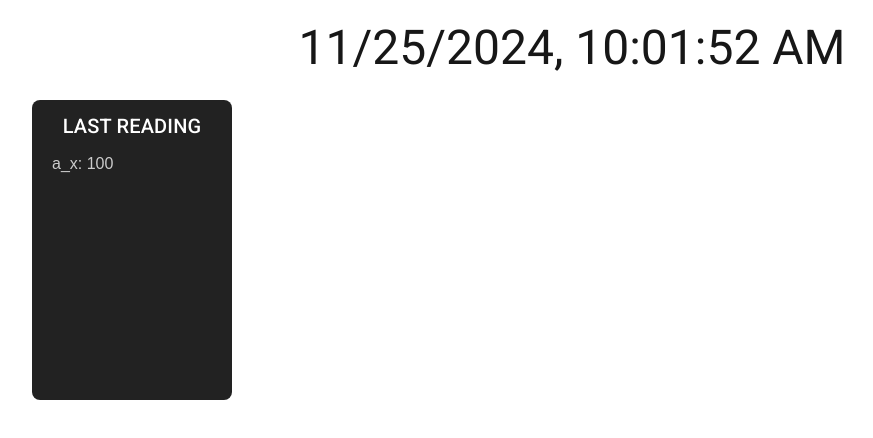
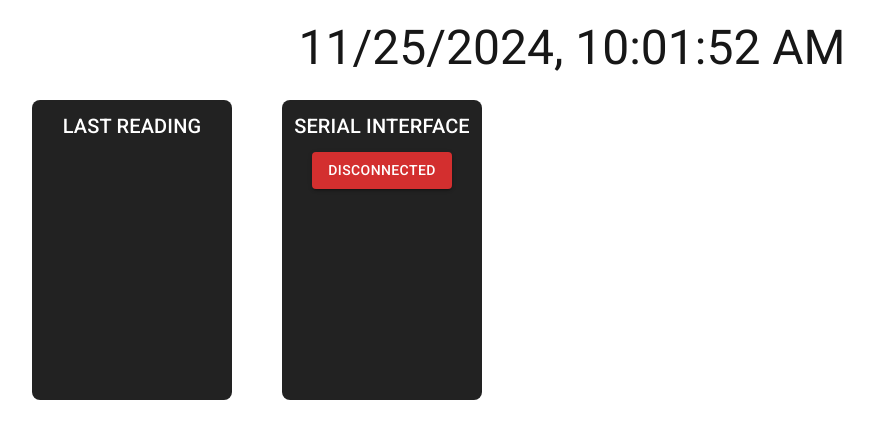
Before and after one commit to Ad00t/icarus, a Next.js app: page / in a window 1280 px wide. Shown: the top 438 px of the page, without its empty margins (68-941 px from the left). Built offline with nearby package versions, Linux system fonts and the light colour scheme; what @mui/material-nextjs would draw is missing.

Commit message:
serial data reader

```diff
--- a/package.json
+++ b/package.json
@@ -16,7 +16,8 @@
     "@mui/material-nextjs": "^6.1.8",
     "next": "15.0.3",
     "react": "19.0.0-rc-66855b96-20241106",
-    "react-dom": "19.0.0-rc-66855b96-20241106"
+    "react-dom": "19.0.0-rc-66855b96-20241106",
+    "serialport": "^12.0.0"
   },
   "devDependencies": {
     "eslint": "^8",
--- a/src/app/page.js
+++ b/src/app/page.js
@@ -1,16 +1,52 @@
 'use client'
 
-import { useState } from "react";
+import { useState, useEffect } from "react";
 import Clock from "@/components/clock";
 import ReadingBox from "@/components/reading-box";
+import SerialInterface from "@/components/serial-interface";
+import SerialManager from "@/lib/SerialManager";
 
 export default function Home() {
-  const [ lastReading, setLastReading ] = useState({ "a_x": 100 });
+  const [ serialManager, setSerialManager ] = useState(null);
+  const [ isConnected, setIsConnected ] = useState(false);
+  const [ lastReading, setLastReading] = useState('');
+
+  function onDataRecv(data) {
+    setLastReading(data);
+  }
+
+  function onConnect() {
+    setIsConnected(true);
+  }
+
+  function onDisconnect() {
+    setIsConnected(false);
+  }
+
+  useEffect(() => {
+    const manager = new SerialManager(onDataRecv, onConnect, onDisconnect);
+    setSerialManager(manager);
+    return () => {
+      manager?.disconnect();
+    };
+  }, []);
 
   return (
     <div>
       <Clock />
-      <ReadingBox title="LAST READING" reading={lastReading} posx={100} posy={100} width={200} height={300} />
+      <ReadingBox
+        title="LAST READING"
+        reading={lastReading}
+        posx={100} posy={100}
+        width={200} height={300}
+      />
+      <SerialInterface
+        isConnected={isConnected}
+        connect={async () => await serialManager?.connect()}
+        disconnect={async () => await serialManager?.disconnect()}
+        posx={350} posy={100}
+        width={200} height={300}
+      />
     </div>
   );
 }
--- a/src/components/reading-box.js
+++ b/src/components/reading-box.js
@@ -5,7 +5,6 @@ import { Box, Typography } from "@mui/material";
 
 export default function ReadingBox({ title, reading, posx, posy, width, height }) {
   return (
-    <div>
     <Box
       sx={{
         position: 'absolute',
@@ -25,7 +24,7 @@ export default function ReadingBox({ title, reading, posx, posy, width, height }
       >
         { title }
       </Typography>
-        {
+      {/* {
         Object.keys(reading).map(key => (
           <Typography
             variant="p"
@@ -33,12 +32,21 @@ export default function ReadingBox({ title, reading, posx, posy, width, height }
             paddingLeft="20px"
             paddingTop="5px"
             paddingBottom="5px"
+            key={key}
           >
             { `${key}: ${reading[key]}`}
           </Typography>
         ))
-        }
+      } */}
+      <Typography
+        variant="p"
+        color="#CCCCCC"
+        paddingLeft="20px"
+        paddingTop="5px"
+        paddingBottom="5px"
+      >
+        { reading }
+      </Typography>
     </Box>
-    </div>
   );
 }
--- /dev/null
+++ b/src/components/serial-interface.js
@@ -0,0 +1,42 @@
+import { Box, Button, Typography } from "@mui/material";
+
+export default function SerialInterface({isConnected, connect, disconnect, posx, posy, width, height }) {
+
+  return (
+    <Box
+      sx={{
+        position: 'absolute',
+        left: posx,
+        top: posy,
+        width: width,
+        height: height,
+        borderRadius: 2,
+        bgcolor: '#222222',
+        display: 'flex',
+        flexDirection: 'column',
+        alignItems: 'center',
+      }}
+    >
+      <Typography
+        variant="h6"
+        align="center"
+        color="white"
+        padding="10px"
+      >
+        SERIAL INTERFACE
+      </Typography>
+      <Button
+        sx={{
+          display: 'flex',
+          alignItems: 'center',
+          justifyContent: 'center',
+        }}
+        variant="contained"
+        color={ isConnected ? "success" : "error" }
+        onClick={ isConnected ? disconnect : connect }
+      >
+        { isConnected ? "Connected" : "Disconnected "}
+      </Button>
+    </Box>
+  );
+}
--- /dev/null
+++ b/src/lib/SerialManager.js
@@ -0,0 +1,61 @@
+class SerialManager {
+  constructor(onDataRecv, onConnect, onDisconnect) {
+    this.port = null;
+    this.reader = null;
+    this.onDataRecv = onDataRecv;
+    this.onConnect = onConnect;
+    this.onDisconnect = onDisconnect;
+  }
+
+  async connect(baudRate=9600) {
+    try {
+      this.port = await navigator.serial.requestPort();
+      await this.port.open({ baudRate });
+      console.log(`CONNECTED SERIAL: ${JSON.stringify(this.port.getInfo())}`);
+      this.startReading();
+      this.onConnect();
+    } catch (error) {
+      console.error(error);
+    }
+  }
+
+  async disconnect() {
+    try {
+      if (this.reader) {
+        if (this.reader.locked) {
+          await this.reader.cancel();
+        }
+        this.reader.releaseLock();
+      }
+      if (this.port) {
+        await this.port.close();
+      }
+      console.log('DISCONNECTED SERIAL');
+      this.onDisconnect();
+    } catch (error) {
+      console.error(error);
+    }
+  }
+
+  async startReading() {
+    try {
+      const decoder = new TextDecoderStream();
+      this.reader = this.port.readable.pipeThrough(decoder).getReader();
+
+      while (true) {
+        const { value, done } = await this.reader.read();
+        if (done) {
+          console.log('Stream closed');
+          break;
+        }
+        if (value) {
+          this.onDataRecv(value);
+        }
+      }
+    } catch (error) {
+      console.error(error);
+    }
+  }
+}
+
+export default SerialManager;
```
Also changed, not shown: 1 other file (tests, documents, lock files or other folders). Lines whose indentation alone changed are shown as unchanged.
